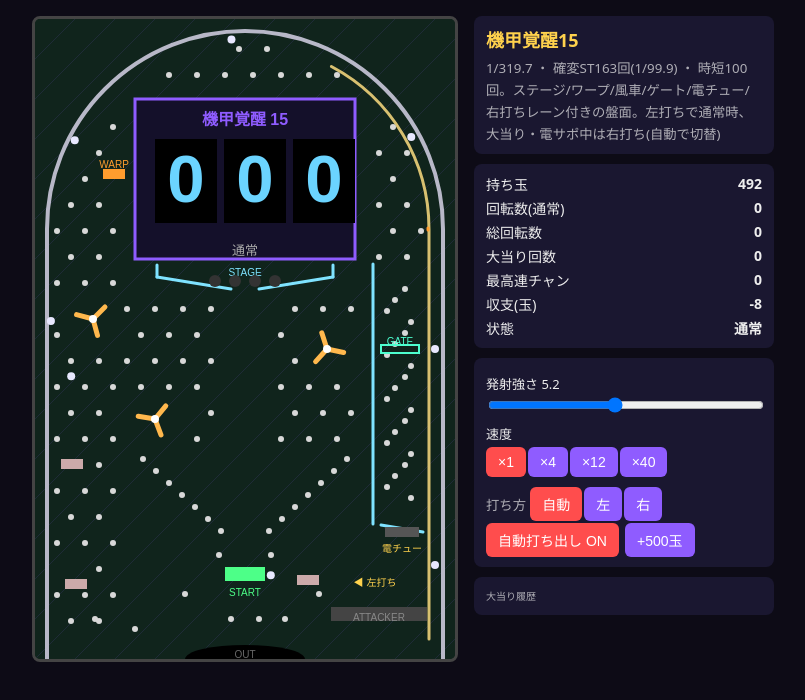
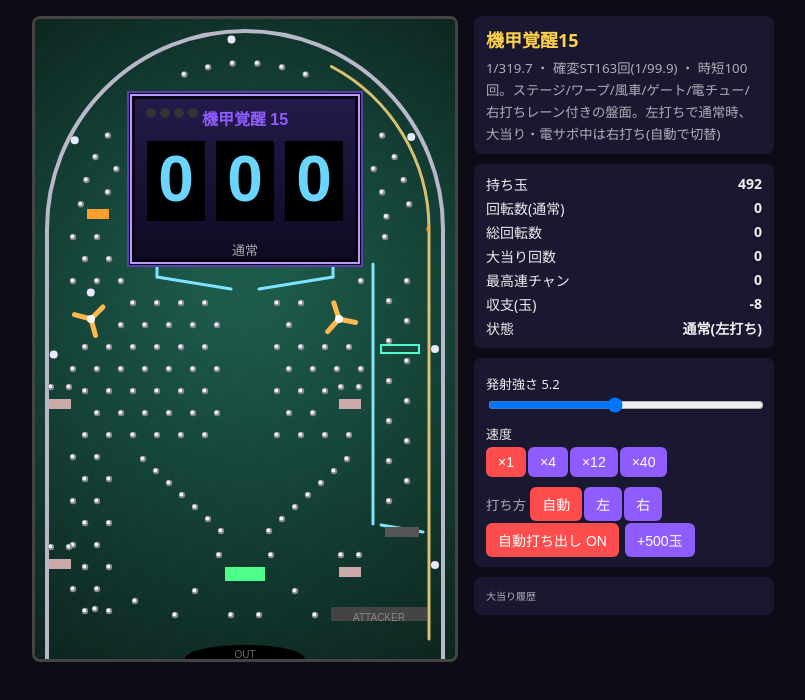
Before and after one commit to nel-yut/pachinko, a plain HTML site: page index.html in a window 1280 px wide. Shown: the whole page, without its empty margins (237-1042 px from the left). Drawn offline with Linux system fonts and the light colour scheme.

Commit message:
Tidy board: arc peg rows along rails, symmetric layout, polished frame and colors
Co-Authored-By: Claude Sonnet 5.5 <noreply@anthropic.com>
Claude-Session: https://claude.ai/code/session_01PzqUEcQhXt9ayAFgFQk5NS

```diff
--- a/index.html
+++ b/index.html
@@ -66,9 +66,9 @@ const CHUCKER={x:190,y:548,w:40,h:14};          // ヘソ
 const ATTACK={x:296,y:588,w:96,h:14};           // 大入賞口
 const DENCHU={x:350,y:508,w:34,h:10};           // 電チュー
 const GATE={x:346,y:326,w:38,h:8};              // ゲート
-const WARP={x:68,y:150,w:22,h:10};              // ワープ入口
-const POCKETS=[{x:26,y:440,w:22,h:10},{x:30,y:560,w:22,h:10},{x:262,y:556,w:22,h:10},{x:300,y:262,w:0,h:0}].slice(0,3);
-const WM=[{x:58,y:300,a:0},{x:292,y:330,a:1},{x:120,y:400,a:2}];
+const WARP={x:52,y:190,w:22,h:10};              // ワープ入口
+const POCKETS=[{x:14,y:380,w:22,h:10},{x:304,y:380,w:22,h:10},{x:14,y:540,w:22,h:10},{x:304,y:548,w:22,h:10}];
+const WM=[{x:56,y:300,a:0},{x:304,y:300,a:1}];
 const SEG=[[122,258,196,270],[298,258,224,270],[122,258,122,246],[298,258,298,246],[338,245,338,505],[346,506,388,513]];
 // ---- 状態 ----
 const S={balls:500,start:0,spinN:0,total:0,hits:0,chain:0,maxChain:0,paid:0,spent:500,
@@ -77,24 +77,37 @@ const S={balls:500,start:0,spinN:0,total:0,hits:0,chain:0,maxChain:0,paid:0,spen
 const balls=[],pegs=[];
 // ---- 釘配置 ----
 const near=(x,y,c,r)=>Math.hypot(x-c.x,y-c.y)<r;
-for(let r=0,y=30;y<620;r++,y+=26){
-  for(let x=(r%2?22:36);x<390;x+=28){
-    if(y<CY&&Math.hypot(x-CX,y-CY)>RO-14)continue;
-    if(x>LCD.x-14&&x<LCD.x+LCD.w+14&&y>LCD.y-14&&y<LCD.y+LCD.h+14)continue;
-    if(y>245&&y<280&&x>100&&x<320)continue;               // ステージ
-    if(x>=188&&x<=232&&y>270&&y<430)continue;             // 中央の落下ルート
-    if(y>430&&x>90&&x<330)continue;                       // ヘソ周り
-    if(y>245&&y<510&&x>324)continue;                      // 右レーン
-    if(y>=510&&x>285)continue;                            // 右下
-    if(WM.some(w=>near(x,y,w,30)))continue;
-    if(near(x,y,{x:WARP.x+11,y:WARP.y+5},16))continue;
-    if(POCKETS.some(p=>near(x,y,{x:p.x+p.w/2,y:p.y},18)))continue;
-    pegs.push({x,y});
-  }
+const PEG_OK=(x,y)=>{
+  if(y<CY){const r=Math.hypot(x-CX,y-CY);if(r>RI-16)return false;}
+  else if(x<30||x>372)return false;
+  if(x>LCD.x-16&&x<LCD.x+LCD.w+16&&y>LCD.y-16&&y<LCD.y+LCD.h+16)return false;
+  if(y>238&&y<284&&x>96&&x<324)return false;               // ステージ
+  if(x>=190&&x<=230&&y>270&&y<430)return false;             // 中央の落下ルート
+  if(y>425&&x>84&&x<336)return false;                       // ヘソ周り
+  if(y>236&&y<512&&x>=334)return false;                     // 右レーン
+  if(y>=512&&x>290)return false;                            // 右下
+  if(WM.some(w=>near(x,y,w,28)))return false;
+  if(near(x,y,{x:WARP.x+11,y:WARP.y+5},18))return false;
+  if(POCKETS.some(p=>near(x,y,{x:p.x+p.w/2,y:p.y+4},20)))return false;
+  if(y>600)return false;
+  return true;
+};
+// 上半分はレールに沿った円弧状の釘列
+for(const R of [166,142,118]){
+  const n=Math.floor(Math.PI*R/24),off=R===142?.5:0;
+  for(let i=0;i<=n;i++){const a=(i+off)/n*Math.PI;const x=CX-R*Math.cos(a),y=CY-R*Math.sin(a);if(y<CY-4&&PEG_OK(x,y))pegs.push({x,y});}
 }
-for(let y=270;y<490;y+=22){pegs.push({x:(y/22|0)%2?352:370,y});pegs.push({x:(y/22|0)%2?376:360,y:y+11});}
+// 下半分は千鳥格子
+for(let r=0,y=CY+8;y<600;r++,y+=22){
+  for(let x=(r%2?26:38);x<372;x+=24){if(PEG_OK(x,y))pegs.push({x,y});}
+}
+// 右レーン(2本の列を交互に)
+for(let y=262,i=0;y<490;y+=20,i++){pegs.push({x:i%2?354:372,y});}
+// 入賞口の「屋根釘」
+for(const p of POCKETS){pegs.push({x:p.x+p.w/2-9,y:p.y-12},{x:p.x+p.w/2+9,y:p.y-12});}
+// 寄せ釘(V字)・ヘソ周り
 for(let i=0;i<7;i++){pegs.push({x:108+i*13,y:440+i*12});pegs.push({x:312-i*13,y:440+i*12});}
-pegs.push({x:184,y:536},{x:236,y:536},{x:150,y:575},{x:196,y:600},{x:224,y:600},{x:60,y:600},{x:100,y:610},{x:250,y:600},{x:284,y:575});
+pegs.push({x:184,y:536},{x:236,y:536},{x:160,y:572},{x:260,y:572},{x:196,y:596},{x:224,y:596},{x:100,y:582},{x:60,y:590},{x:140,y:596},{x:280,y:596});
 // ---- 発射 ----
 function rightSide(){return S.side==='right'||(S.side==='auto'&&(S.mode==='bonus'||S.mode==='st'||S.mode==='jitan'));}
 function fire(){
@@ -257,26 +270,26 @@ function drawBoard(){
   g.strokeStyle='#7fe3ff';g.lineWidth=3;
   for(const s of SEG){if(s===SEG[5]&&S.denT>0)continue;g.beginPath();g.moveTo(s[0],s[1]);g.lineTo(s[2],s[3]);g.stroke();}
   g.lineCap='butt';
-  lbl('STAGE',210,254,'#7fe3ff');
+
   // 釘
-  g.fillStyle='#d8d8d8';for(const p of pegs){g.beginPath();g.arc(p.x,p.y,3,0,7);g.fill();}
+  for(const p of pegs){g.fillStyle='#8a8a96';g.beginPath();g.arc(p.x,p.y,3.2,0,7);g.fill();g.fillStyle='#f4f4ff';g.beginPath();g.arc(p.x-.6,p.y-.6,1.9,0,7);g.fill();}
   // 風車
   for(const w of WM){g.strokeStyle='#ffb84d';g.lineWidth=5;g.lineCap='round';
     for(let k=0;k<3;k++){const a=w.a+k*2.0944;g.beginPath();g.moveTo(w.x,w.y);g.lineTo(w.x+Math.cos(a)*17,w.y+Math.sin(a)*17);g.stroke();}
     g.fillStyle='#fff';g.beginPath();g.arc(w.x,w.y,4,0,7);g.fill();}
   g.lineCap='butt';
   // ワープ
-  g.fillStyle='#ff9d2e';g.fillRect(WARP.x,WARP.y,WARP.w,WARP.h);lbl('WARP',WARP.x+11,WARP.y-4,'#ff9d2e');
+  g.fillStyle='#ff9d2e';g.fillRect(WARP.x,WARP.y,WARP.w,WARP.h);
   // ゲート
-  g.strokeStyle='#4dffcf';g.lineWidth=2;g.strokeRect(GATE.x,GATE.y,GATE.w,GATE.h);lbl('GATE',GATE.x+GATE.w/2,GATE.y-3,'#4dffcf');
+  g.strokeStyle='#4dffcf';g.lineWidth=2;g.strokeRect(GATE.x,GATE.y,GATE.w,GATE.h);
   // 普通入賞口
   g.fillStyle='#caa';for(const p of POCKETS)g.fillRect(p.x,p.y,p.w,p.h);
   // ヘソ
-  g.fillStyle='#4dff88';g.fillRect(CHUCKER.x,CHUCKER.y,CHUCKER.w,CHUCKER.h);lbl('START',CHUCKER.x+CHUCKER.w/2,CHUCKER.y+26,'#4dff88');
+  g.fillStyle='#4dff88';g.fillRect(CHUCKER.x,CHUCKER.y,CHUCKER.w,CHUCKER.h);
   // 電チュー
   g.fillStyle=S.denT>0?'#ffd24d':'#555';g.fillRect(DENCHU.x,DENCHU.y,DENCHU.w,DENCHU.h);
   if(S.denT>0){g.fillRect(DENCHU.x-8,DENCHU.y-4,8,4);g.fillRect(DENCHU.x+DENCHU.w,DENCHU.y-4,8,4);}
-  lbl('電チュー',DENCHU.x+DENCHU.w/2,DENCHU.y+22,'#ffd24d');
+
   // アタッカー
   const op=S.bonus&&S.bonus.open;
   g.fillStyle=op?'#ff4d4d':'#444';g.fillRect(ATTACK.x,ATTACK.y,ATTACK.w,ATTACK.h);
@@ -285,18 +298,21 @@ function drawBoard(){
   // アウト口
   g.fillStyle='#000';g.beginPath();g.ellipse(210,H,60,14,0,Math.PI,0);g.fill();lbl('OUT',210,H-4,'#666');
   // 打ち方
-  lbl(rightSide()?'右打ち ▶':'◀ 左打ち',340,H-76,'#ffd24d');
 }
 function draw(){
   const m=S.mode;
-  g.fillStyle=m==='st'?'#2a0f33':m==='bonus'?'#3b2a00':m==='jitan'?'#0f2a3a':'#10241c';
-  g.fillRect(0,0,W,H);
+  const base=m==='st'?['#3a1747','#1a0a22']:m==='bonus'?['#5a4210','#2a1c00']:m==='jitan'?['#164a66','#0a1e2c']:['#1c5a4a','#0a1f1a'];
+  const bg=g.createRadialGradient(CX,260,40,CX,320,420);bg.addColorStop(0,base[0]);bg.addColorStop(1,base[1]);
+  g.fillStyle=bg;g.fillRect(0,0,W,H);
   if(S.flash&&S.flash%8<4){g.fillStyle='rgba(255,255,255,.25)';g.fillRect(0,0,W,H);}
   drawBoard();
   // 液晶
-  g.fillStyle='#14102a';g.fillRect(LCD.x,LCD.y,LCD.w,LCD.h);
-  g.strokeStyle='#8f5cff';g.lineWidth=3;g.strokeRect(LCD.x,LCD.y,LCD.w,LCD.h);
-  const sp=S.spin,sw=62,sh=84,sy=LCD.y+40,xs=[LCD.x+20,LCD.x+89,LCD.x+158];
+  g.fillStyle='#0a0714';g.fillRect(LCD.x-6,LCD.y-6,LCD.w+12,LCD.h+12);
+  const lg=g.createLinearGradient(0,LCD.y,0,LCD.y+LCD.h);lg.addColorStop(0,'#241a4a');lg.addColorStop(1,'#0e0a22');
+  g.fillStyle=lg;g.fillRect(LCD.x,LCD.y,LCD.w,LCD.h);
+  g.strokeStyle='#b99bff';g.lineWidth=2;g.strokeRect(LCD.x-4,LCD.y-4,LCD.w+8,LCD.h+8);
+  g.strokeStyle='#5b3fb0';g.lineWidth=2;g.strokeRect(LCD.x-7,LCD.y-7,LCD.w+14,LCD.h+14);
+  const sp=S.spin,sw=58,sh=80,sy=LCD.y+42,xs=[LCD.x+12,LCD.x+81,LCD.x+150];
   if(sp&&m!=='bonus'){
     const t=sp.t,stopL=70,stopR=sp.reach?130:170,stopC=sp.dur-10;
     symbol(sp.L,xs[0],sy,sw,sh,t<stopL,t);
@@ -313,7 +329,7 @@ function draw(){
   const info=m==='st'?`ST 残り${S.left}回`:m==='jitan'?`時短 残り${S.left}回`:m==='bonus'?'大当り中':'通常';
   g.fillText(info,LCD.x+LCD.w/2,LCD.y+LCD.h-8);
   // 保留
-  for(let i=0;i<4;i++){g.fillStyle=i<S.hold.length?'#ffd24d':'#333';g.beginPath();g.arc(LCD.x+LCD.w/2-30+i*20,LCD.y+LCD.h+22,6,0,7);g.fill();}
+  for(let i=0;i<4;i++){g.fillStyle=i<S.hold.length?'#ffd24d':'#333';g.beginPath();g.arc(LCD.x+16+i*14,LCD.y+14,5,0,7);g.fill();}
   // 玉
   g.fillStyle='#e8e8ff';for(const b of balls){g.beginPath();g.arc(b.x,b.y,4,0,7);g.fill();}
   // バナー
@@ -327,7 +343,7 @@ function ui(){
   $('sBalls').textContent=S.balls;$('sSpin').textContent=S.spinN;$('sTotal').textContent=S.total;
   $('sHits').textContent=S.hits;$('sMax').textContent=S.maxChain;
   $('sPL').textContent=(S.balls-S.spent);
-  $('sMode').textContent={normal:'通常',st:'確変ST',jitan:'時短',bonus:'大当り'}[S.mode];
+  $('sMode').textContent={normal:'通常',st:'確変ST',jitan:'時短',bonus:'大当り'}[S.mode]+(rightSide()?'(右打ち)':'(左打ち)');
   $('pv').textContent=$('power').value;
 }
 document.querySelectorAll('[data-sp]').forEach(b=>b.onclick=()=>{S.speed=+b.dataset.sp;document.querySelectorAll('[data-sp]').forEach(x=>x.classList.toggle('on',x===b));});
```
